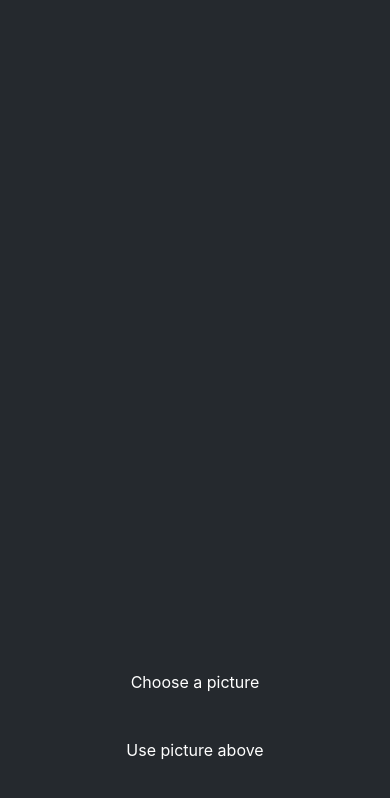
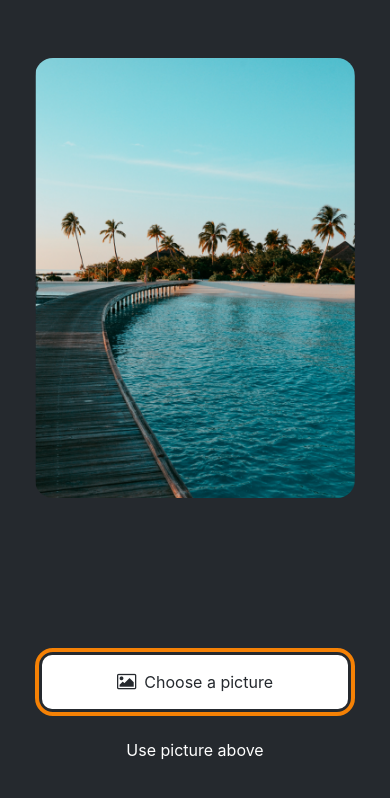
Before and after one commit to FestusCode/StickerSmash-app, a React Native app: screen / in a window 390 px wide. Shown: the top 798 px of the page. Built offline with nearby package versions, Linux system fonts and the light colour scheme.

Commit message:
useState used to allow user to load an picture with launchImageLibraryAsync from ImagePicker

```diff
--- a/App.js
+++ b/App.js
@@ -1,17 +1,39 @@
+import { useState } from "react";
 import { StatusBar } from "expo-status-bar";
 import { StyleSheet, View } from "react-native";
+import * as ImagePicker from "expo-image-picker";
 import ImageViewer from "./Components/ImageViewer";
-
 import Button from "./Components/Button";
 const placeholderImage = require("./assets/Images/background-image.png");
+
 export default function App() {
+  const [selectedImage, setSelectedImage] = useState(null);
+
+  const pickImageAsync = async () => {
+    let result = await ImagePicker.launchImageLibraryAsync({
+      allowsEditing: true,
+      quality: 1,
+    });
+    if (!result.canceled) {
+      setSelectedImage(result.assets[0].uri);
+    } else {
+      alert("you didn't select any picture.");
+    }
+  };
   return (
     <View style={styles.container}>
       <View style={styles.imgContainer}>
-        <ImageViewer placeholderImageSource={placeholderImage} />
+        <ImageViewer
+          placeholderImageSource={placeholderImage}
+          selectedImage={selectedImage}
+        />
       </View>
       <View style={styles.btnsContainer}>
-        <Button label="Choose a picture" />
+        <Button
+          theme="primary"
+          label="Choose a picture"
+          onPress={pickImageAsync}
+        />
         <Button label="Use picture above" />
       </View>
       <StatusBar style="auto" />
@@ -34,6 +56,5 @@ const styles = StyleSheet.create({
   btnsContainer: {
     flex: 1 / 3,
     flexDirection: "column",
-    alignItems: "center",
   },
 });
```
